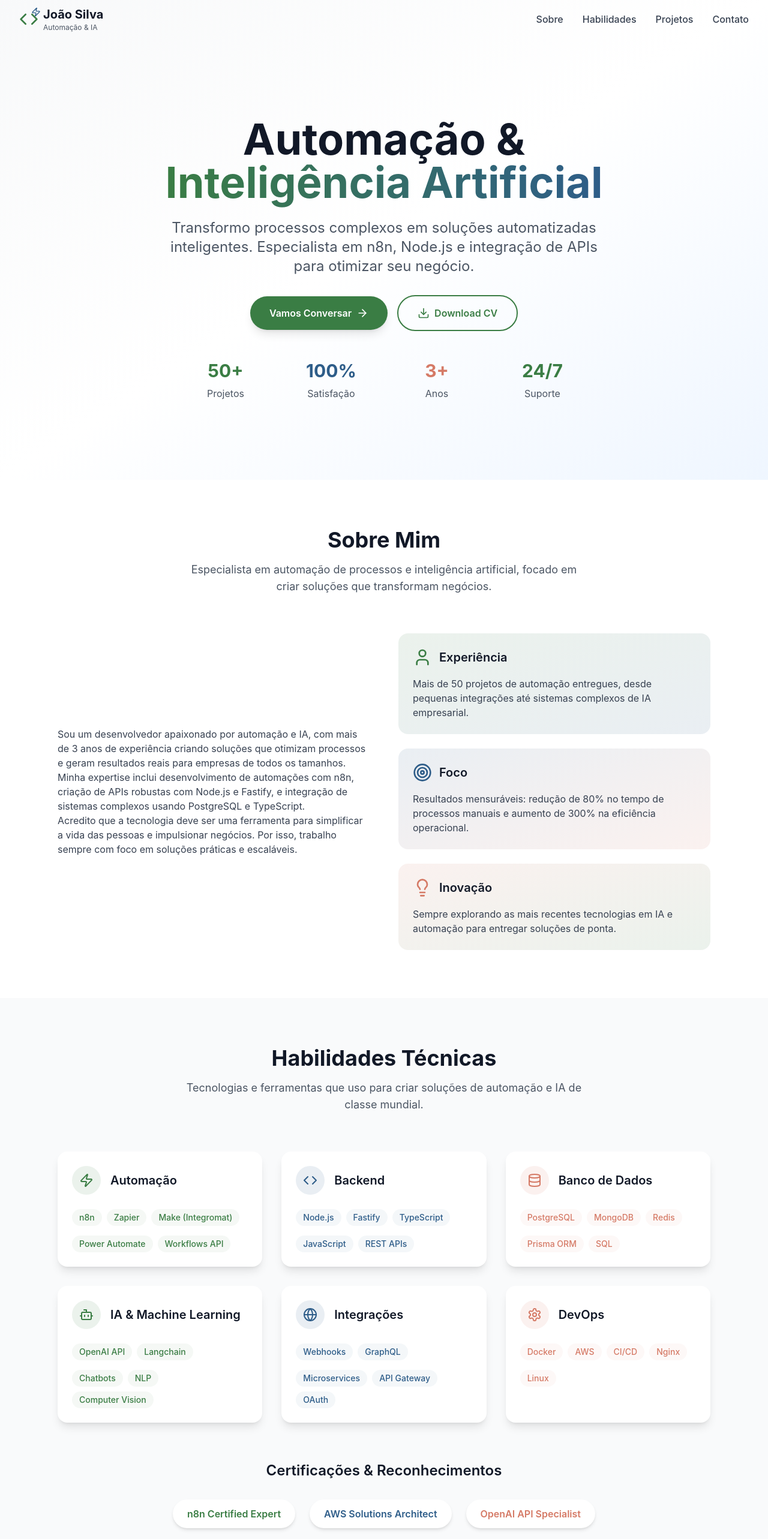
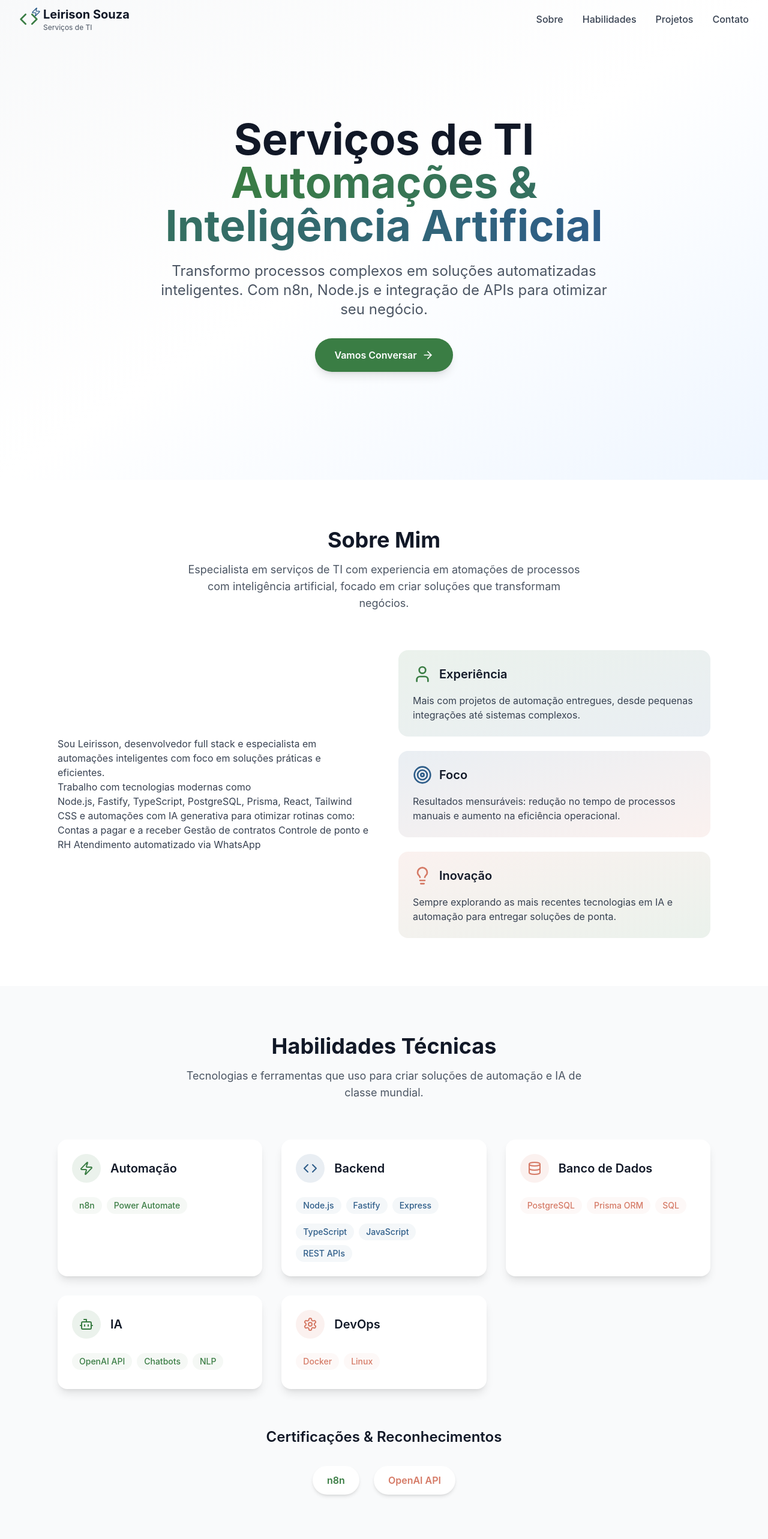
Before and after one commit to leirisson/portfolio, a React (Vite) app: page / in a window 1280 px wide. Shown: the top 2566 px of the page at 60% size. Built offline with nearby package versions, Linux system fonts and the light colour scheme.

Commit message:
subir alterações

```diff
--- a/package.json
+++ b/package.json
@@ -73,7 +73,7 @@
     "postcss": "^8.4.47",
     "tailwindcss": "^3.4.13",
     "typescript": "^5.5.3",
-    "typescript-eslint": "^8.7.0",
+    "typescript-eslint": "^7.3.1",
     "vite": "^5.4.8"
   }
 }
--- a/src/App.tsx
+++ b/src/App.tsx
@@ -3,7 +3,7 @@ import Hero from './components/Hero';
 import About from './components/About';
 import Skills from './components/Skills';
 import Projects from './components/Projects';
-import Testimonials from './components/Testimonials';
+// import Testimonials from './components/Testimonials';
 import Contact from './components/Contact';
 import Footer from './components/Footer';
 
@@ -16,7 +16,7 @@ function App() {
         <About />
         <Skills />
         <Projects />
-        <Testimonials />
+        {/* <Testimonials /> */}
         <Contact />
       </main>
       <Footer />
--- a/src/components/About.tsx
+++ b/src/components/About.tsx
@@ -7,7 +7,7 @@ const About = () => {
         <div className="text-center mb-16">
           <h2 className="text-4xl font-bold text-gray-900 mb-4">Sobre Mim</h2>
           <p className="text-lg text-gray-600 max-w-2xl mx-auto">
-            Especialista em automação de processos e inteligência artificial,
+            Especialista em serviços de TI com experiencia em atomações de processos com inteligência artificial,
             focado em criar soluções que transformam negócios.
           </p>
         </div>
@@ -16,17 +16,16 @@ const About = () => {
           <div className="space-y-6">
             <div className="prose prose-lg text-gray-700">
               <p>
-                Sou um desenvolvedor apaixonado por automação e IA, com mais de 3 anos de experiência
-                criando soluções que otimizam processos e geram resultados reais para empresas de
-                todos os tamanhos.
+                Sou Leirisson, desenvolvedor full stack e especialista em automações inteligentes com
+                foco em soluções práticas e eficientes.
               </p>
               <p>
-                Minha expertise inclui desenvolvimento de automações com n8n, criação de APIs robustas
-                com Node.js e Fastify, e integração de sistemas complexos usando PostgreSQL e TypeScript.
-              </p>
-              <p>
-                Acredito que a tecnologia deve ser uma ferramenta para simplificar a vida das pessoas
-                e impulsionar negócios. Por isso, trabalho sempre com foco em soluções práticas e escaláveis.
+                Trabalho com tecnologias modernas como <br />Node.js, Fastify, TypeScript, PostgreSQL, Prisma, React, Tailwind CSS e
+                automações com IA generativa para otimizar rotinas como:
+                Contas a pagar e a receber
+                Gestão de contratos
+                Controle de ponto e RH
+                Atendimento automatizado via WhatsApp
               </p>
             </div>
           </div>
@@ -38,8 +37,8 @@ const About = () => {
                 <h3 className="text-xl font-semibold text-gray-900">Experiência</h3>
               </div>
               <p className="text-gray-700">
-                Mais de 50 projetos de automação entregues, desde pequenas integrações
-                até sistemas complexos de IA empresarial.
+                Mais com projetos de automação entregues, desde pequenas integrações
+                até sistemas complexos.
               </p>
             </div>
 
@@ -49,8 +48,8 @@ const About = () => {
                 <h3 className="text-xl font-semibold text-gray-900">Foco</h3>
               </div>
               <p className="text-gray-700">
-                Resultados mensuráveis: redução de 80% no tempo de processos manuais
-                e aumento de 300% na eficiência operacional.
+                Resultados mensuráveis: redução no tempo de processos manuais
+                e aumento  na eficiência operacional.
               </p>
             </div>
 
--- a/src/components/Footer.tsx
+++ b/src/components/Footer.tsx
@@ -1,4 +1,4 @@
-import { Heart, Code, Zap } from 'lucide-react';
+import { Code, Zap } from 'lucide-react';
 
 const Footer = () => {
   return (
@@ -13,8 +13,8 @@ const Footer = () => {
                 <Zap className="h-4 w-4 text-azul-tecno absolute -top-1 -right-1" />
               </div>
               <div>
-                <h3 className="text-xl font-bold">João Silva</h3>
-                <p className="text-sm text-gray-400">Automação & IA</p>
+                <h3 className="text-xl font-bold">Leirisson Souza dos Santos</h3>
+                <p className="text-sm text-gray-400">serviços de TI, Automação & IA</p>
               </div>
             </div>
             <p className="text-gray-400 leading-relaxed">
@@ -53,21 +53,19 @@ const Footer = () => {
           <div>
             <h4 className="font-semibold mb-4">Contato</h4>
             <div className="space-y-2 text-gray-400">
-              <p>+55 (11) 99999-9999</p>
-              <p>joao@exemplo.com</p>
-              <p>São Paulo, Brasil</p>
+              <p>+55 (92) 99452-9227</p>
+              <p>leirissonsouza99@gmail.com</p>
+              <p>Manaus-Amazonas, Brasil</p>
             </div>
           </div>
         </div>
 
         <div className="border-t border-gray-800 mt-8 pt-8 text-center">
           <p className="text-gray-400 flex items-center justify-center space-x-1">
-            <span>Feito com</span>
-            <Heart className="h-4 w-4 text-red-500 fill-current" />
-            <span>para transformar negócios através da tecnologia</span>
+            <span>Transforme negócios através da tecnologia</span>
           </p>
           <p className="text-gray-500 text-sm mt-2">
-            © 2024 João Silva. Todos os direitos reservados.
+            © 2024 Leirison souza. Todos os direitos reservados.
           </p>
         </div>
       </div>
--- a/src/components/Header.tsx
+++ b/src/components/Header.tsx
@@ -33,8 +33,8 @@ const Header = () => {
               <Zap className="h-4 w-4 text-azul-tecno absolute -top-1 -right-1" />
             </div>
             <div>
-              <h1 className="text-xl font-bold text-gray-900">João Silva</h1>
-              <p className="text-xs text-gray-600">Automação & IA</p>
+              <h1 className="text-xl font-bold text-gray-900">Leirison Souza</h1>
+              <p className="text-xs text-gray-600">Serviços de TI</p>
             </div>
           </div>
 
--- a/src/components/Hero.tsx
+++ b/src/components/Hero.tsx
@@ -1,4 +1,4 @@
-import { ArrowRight, Download } from 'lucide-react';
+import { ArrowRight } from 'lucide-react';
 
 const Hero = () => {
   return (
@@ -6,15 +6,15 @@ const Hero = () => {
       <div className="max-w-4xl mx-auto text-center">
         <div className="animate-fade-in-up">
           <h1 className="text-5xl md:text-7xl font-bold text-gray-900 mb-6 leading-tight">
-            Automação &{' '}
+            Serviços de TI  {' '}
             <span className="text-transparent bg-clip-text bg-gradient-to-r from-verde-folium to-azul-tecno">
-              Inteligência Artificial
+              Automações & Inteligência Artificial
             </span>
           </h1>
 
           <p className="text-xl md:text-2xl text-gray-600 mb-8 max-w-3xl mx-auto leading-relaxed">
             Transformo processos complexos em soluções automatizadas inteligentes.
-            Especialista em n8n, Node.js e integração de APIs para otimizar seu negócio.
+            Com n8n, Node.js e integração de APIs para otimizar seu negócio.
           </p>
 
           <div className="flex flex-col sm:flex-row gap-4 justify-center items-center mb-12">
@@ -25,15 +25,10 @@ const Hero = () => {
               <span>Vamos Conversar</span>
               <ArrowRight className="h-5 w-5" />
             </a>
-
-            <button className="border-2 border-verde-folium text-verde-folium px-8 py-4 rounded-full font-semibold hover:bg-verde-folium hover:text-white transition-all duration-300 flex items-center space-x-2">
-              <Download className="h-5 w-5" />
-              <span>Download CV</span>
-            </button>
           </div>
 
           {/* Stats */}
-          <div className="grid grid-cols-2 md:grid-cols-4 gap-8 max-w-2xl mx-auto">
+          {/* <div className="grid grid-cols-2 md:grid-cols-4 gap-8 max-w-2xl mx-auto">
             <div className="text-center">
               <div className="text-3xl font-bold text-verde-folium mb-2">50+</div>
               <div className="text-gray-600">Projetos</div>
@@ -50,7 +45,7 @@ const Hero = () => {
               <div className="text-3xl font-bold text-verde-folium mb-2">24/7</div>
               <div className="text-gray-600">Suporte</div>
             </div>
-          </div>
+          </div> */}
         </div>
       </div>
     </section>
--- a/src/components/Projects.tsx
+++ b/src/components/Projects.tsx
@@ -16,7 +16,7 @@ const Projects = () => {
       title: 'Chatbot Inteligente com IA',
       description: 'Assistente virtual avançado com processamento de linguagem natural, capaz de responder perguntas complexas e executar tarefas automatizadas.',
       image: 'https://images.pexels.com/photos/8386440/pexels-photo-8386440.jpeg?auto=compress&cs=tinysrgb&w=800',
-      technologies: ['OpenAI', 'Langchain', 'FastAPI', 'React'],
+      technologies: ['OpenAI', 'n8n', 'whatsapp'],
       icon: Bot,
       color: 'azul-tecno',
       liveUrl: '#',
@@ -98,7 +98,7 @@ const Projects = () => {
           ))}
         </div>
 
-        <div className="text-center mt-12">
+        {/* <div className="text-center mt-12">
           <a
             href="#contato"
             className="inline-flex items-center space-x-2 bg-gradient-to-r from-verde-folium to-azul-tecno text-white px-8 py-3 rounded-full font-semibold hover:from-azul-tecno hover:to-verde-folium transition-all duration-300 shadow-lg hover:shadow-xl"
@@ -106,7 +106,7 @@ const Projects = () => {
             <span>Ver Mais Projetos</span>
             <ExternalLink className="h-5 w-5" />
           </a>
-        </div>
+        </div> */}
       </div>
     </section>
   );
--- a/src/components/Skills.tsx
+++ b/src/components/Skills.tsx
@@ -1,4 +1,4 @@
-import { Code, Database, Zap, Bot, Globe, Settings } from 'lucide-react';
+import { Code, Database, Zap, Bot, Settings } from 'lucide-react';
 
 const Skills = () => {
   const skillCategories = [
@@ -6,37 +6,31 @@ const Skills = () => {
       title: 'Automação',
       icon: Zap,
       color: 'verde-folium',
-      skills: ['n8n', 'Zapier', 'Make (Integromat)', 'Power Automate', 'Workflows API']
+      skills: ['n8n', 'Power Automate']
     },
     {
       title: 'Backend',
       icon: Code,
       color: 'azul-tecno',
-      skills: ['Node.js', 'Fastify', 'TypeScript', 'JavaScript', 'REST APIs']
+      skills: ['Node.js', 'Fastify', 'Express', 'TypeScript', 'JavaScript', 'REST APIs']
     },
     {
       title: 'Banco de Dados',
       icon: Database,
       color: 'terracota',
-      skills: ['PostgreSQL', 'MongoDB', 'Redis', 'Prisma ORM', 'SQL']
+      skills: ['PostgreSQL', 'Prisma ORM', 'SQL']
     },
     {
-      title: 'IA & Machine Learning',
+      title: 'IA',
       icon: Bot,
       color: 'verde-folium',
-      skills: ['OpenAI API', 'Langchain', 'Chatbots', 'NLP', 'Computer Vision']
-    },
-    {
-      title: 'Integrações',
-      icon: Globe,
-      color: 'azul-tecno',
-      skills: ['Webhooks', 'GraphQL', 'Microservices', 'API Gateway', 'OAuth']
+      skills: ['OpenAI API', 'Chatbots', 'NLP']
     },
     {
       title: 'DevOps',
       icon: Settings,
       color: 'terracota',
-      skills: ['Docker', 'AWS', 'CI/CD', 'Nginx', 'Linux']
+      skills: ['Docker', 'Linux']
     }
   ];
 
@@ -83,13 +77,13 @@ const Skills = () => {
           <h3 className="text-2xl font-semibold text-gray-900 mb-8">Certificações & Reconhecimentos</h3>
           <div className="flex flex-wrap justify-center gap-6">
             <div className="bg-white px-6 py-3 rounded-full shadow-md">
-              <span className="text-verde-folium font-semibold">n8n Certified Expert</span>
+              <span className="text-verde-folium font-semibold">n8n</span>
             </div>
+            {/* <div className="bg-white px-6 py-3 rounded-full shadow-md">
+              <span className="text-azul-tecno font-semibold">AWS Solutions Architect</span>
+            </div> */}
             <div className="bg-white px-6 py-3 rounded-full shadow-md">
-              <span className="text-azul-tecno font-semibold">AWS Solutions Architect</span>
-            </div>
-            <div className="bg-white px-6 py-3 rounded-full shadow-md">
-              <span className="text-terracota font-semibold">OpenAI API Specialist</span>
+              <span className="text-terracota font-semibold">OpenAI API</span>
             </div>
           </div>
         </div>
```
Also changed, not shown: src/components/Contact.tsx (+4 -4 lines), 1 other file (tests, documents, lock files or other folders).
